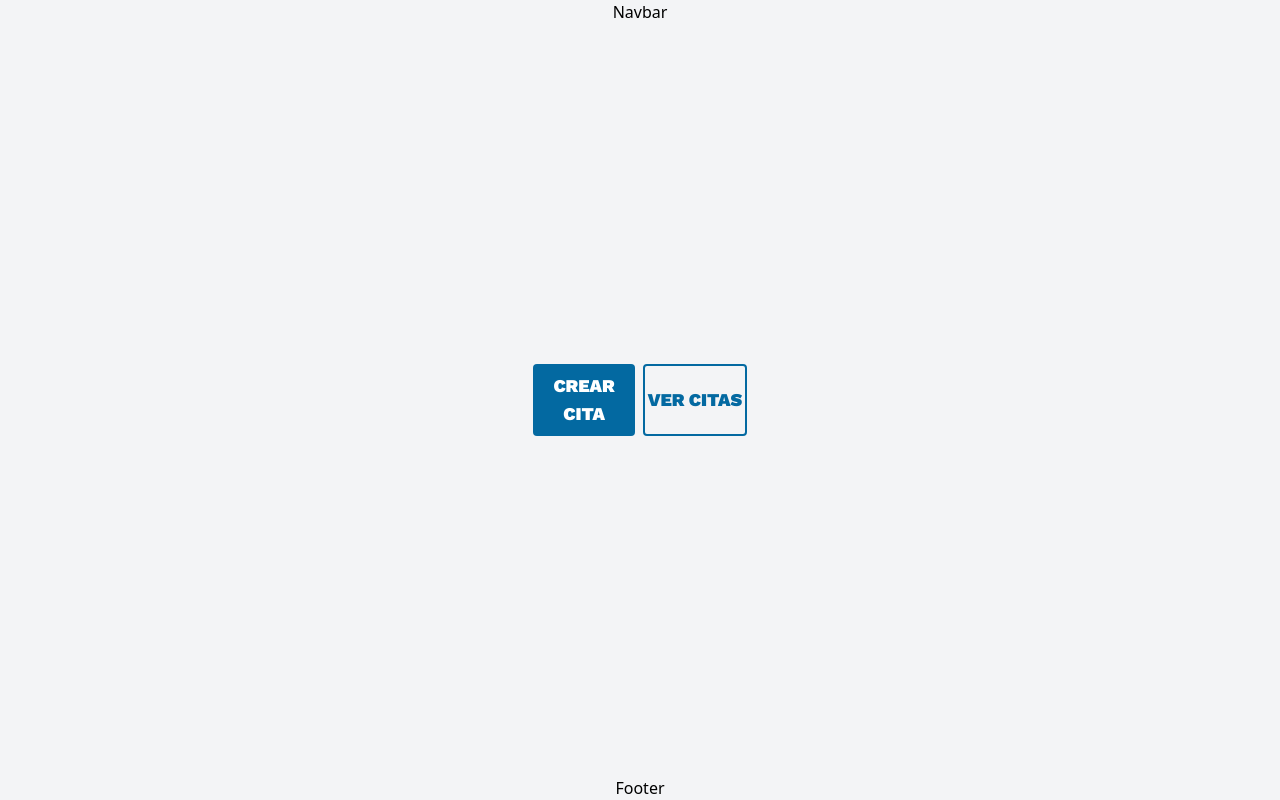
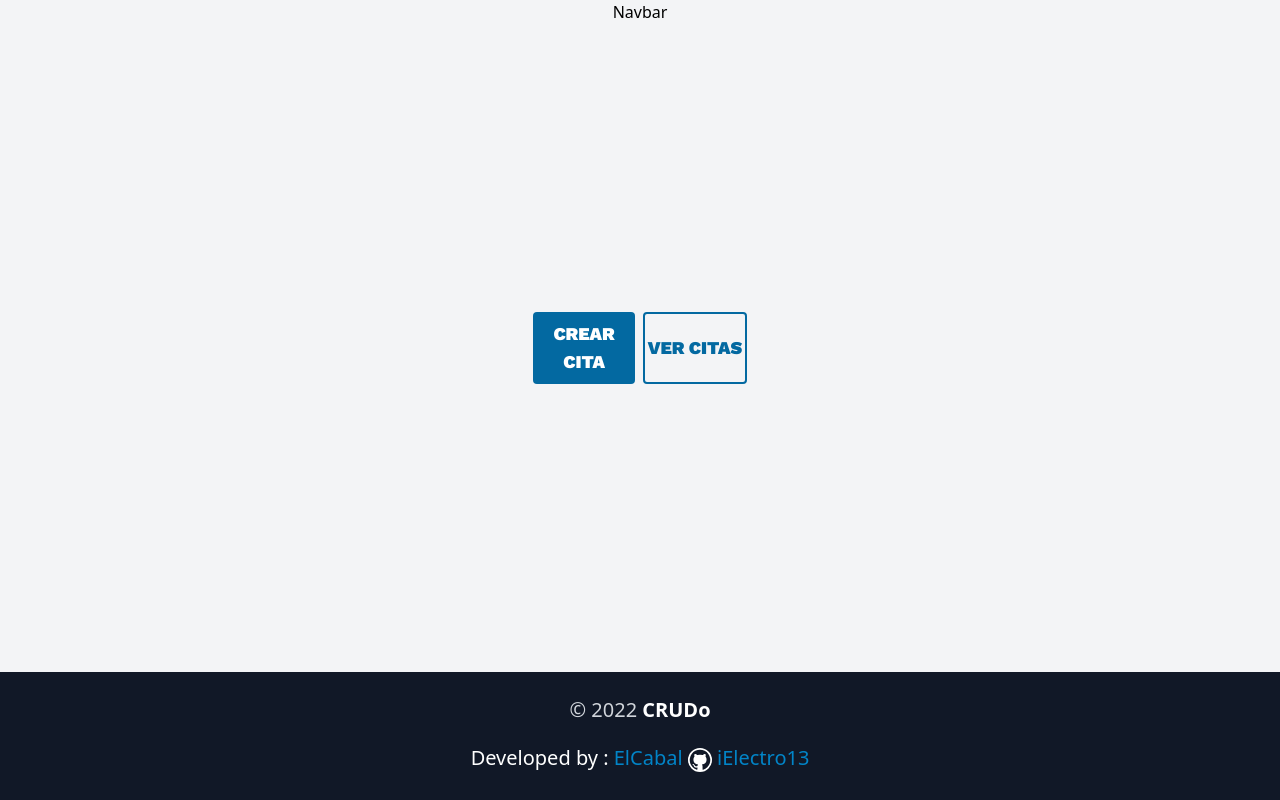
Before and after one commit to ElCabal/CRUDo-, a React (Vite) app: page / in a window 1280 px wide. Built offline with nearby package versions, Linux system fonts and the light colour scheme.

Commit message:
section footer

```diff
--- a/package.json
+++ b/package.json
@@ -10,6 +10,7 @@
   "dependencies": {
     "react": "^17.0.2",
     "react-dom": "^17.0.2",
+    "react-icons": "^4.3.1",
     "react-router-dom": "^6.2.2"
   },
   "devDependencies": {
--- a/src/App.jsx
+++ b/src/App.jsx
@@ -4,7 +4,7 @@ import Footer from "./components/sections/Footer";
 
 function App() {
   return (
-    <div className="bg-gray-100 min-h-screen flex flex-col justify-between items-center font-secondary">
+    <div className="bg-gray-100 min-h-screen gap-5 flex flex-col justify-between items-center font-secondary">
       <Navbar />
       <Outlet />
       <Footer />
--- a/src/components/sections/Footer.jsx
+++ b/src/components/sections/Footer.jsx
@@ -1,7 +1,27 @@
 import React from "react";
+import { VscGithub } from "react-icons/vsc";
 
 const Footer = () => {
-  return <div>Footer</div>;
+  return (
+    <div className="bg-gray-900 h-32 w-full flex flex-col gap-5 items-center p-6 text-xl">
+      <div className=" text-gray-300 ">
+        © 2022 <span className="font-bold text-white">CRUDo</span>
+      </div>
+      <div className="text-white font-medium">
+        <p>
+          Developed by :{" "}
+          <a className="  text-sky-600" href="https://github.com/ElCabal">
+            ElCabal{" "}
+          </a>
+          <VscGithub className=" inline text-2xl" />
+          <a className=" text-sky-600" href="https://github.com/iElectro13">
+            {" "}
+            iElectro13
+          </a>
+        </p>
+      </div>
+    </div>
+  );
 };
 
 export default Footer;
```
Also changed, not shown: 1 other file (tests, documents, lock files or other folders).
